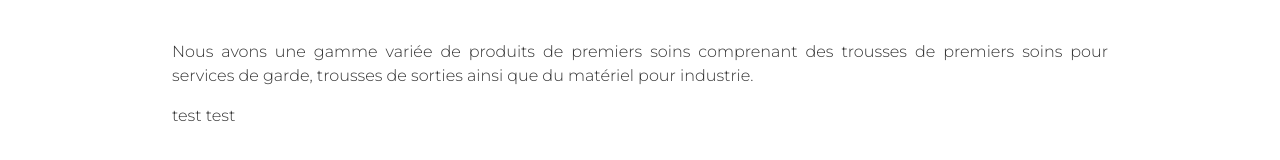
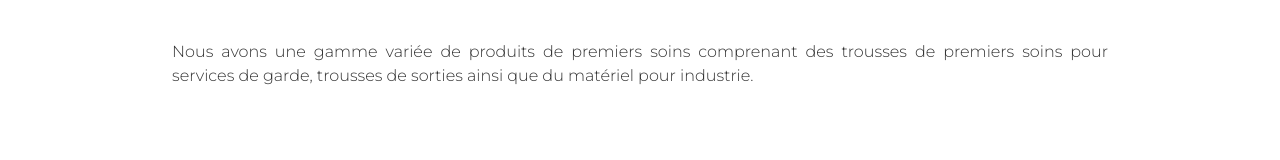
Before and after one commit to ouarez/lambert-rcr, a Jekyll site: the page built from _pages/materiel-premiers-soins.md, in a window 1280 px wide. Shown: the part 188-348 px from the top of the page. Built offline with Jekyll 4.4.1, drawn with Linux system fonts in a browser that asks for light colours; nearby versions of some CDN libraries; our own code applies the rules of GitHub Pages for plain Markdown files; a script that is not in the unit is left out.

Commit message:
Update Page “materiel-premiers-soins”

```diff
--- a/_pages/materiel-premiers-soins.md
+++ b/_pages/materiel-premiers-soins.md
@@ -1,15 +1,6 @@
 ---
-layout: default
 title: Matériel de premiers soins
-<<<<<<< HEAD
-permalink: /materiel-de-premiers-soins
-image:
-=======
-permalink: /materiel-de-premiers-soins-test
+permalink: materiel-de-premiers-soins
 image: /img/lambert-rcr-logo.jpg
->>>>>>> dccb3fc8e17f306f270b890302ce5396681f6fcc
 ---
 Nous avons une gamme variée de produits de premiers soins comprenant des trousses de premiers soins pour services de garde, trousses de sorties ainsi que du matériel pour industrie.
-
-
-test test
```
